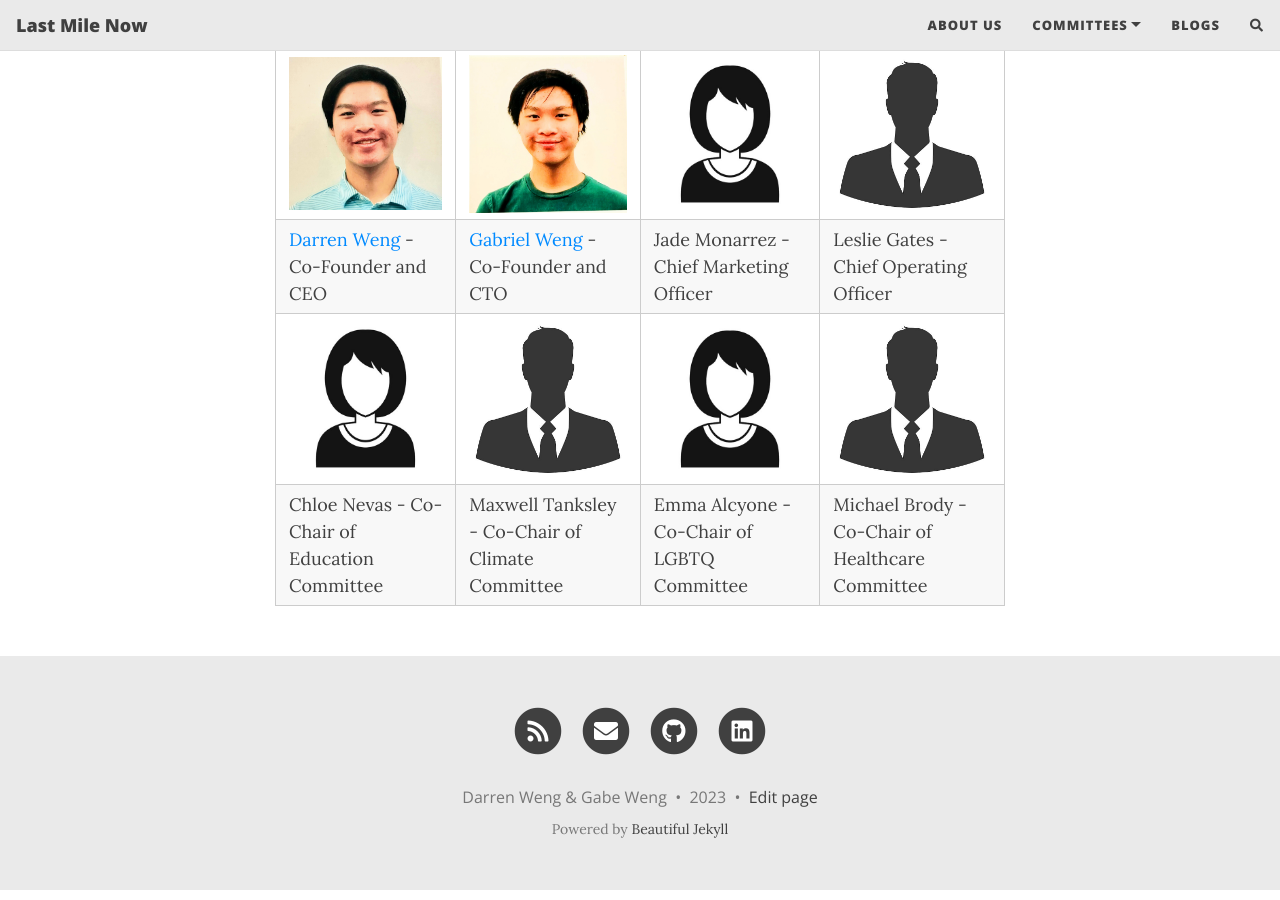
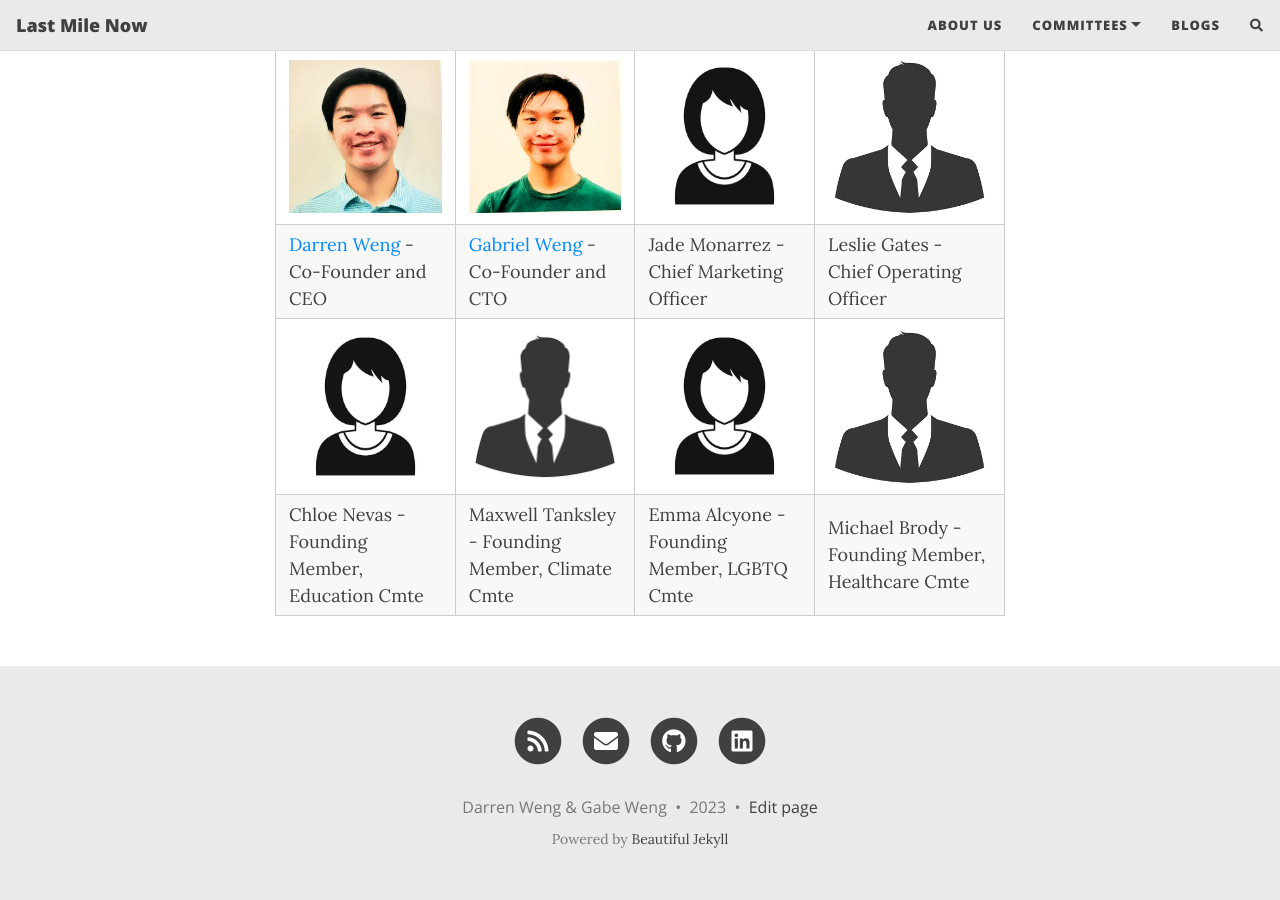
Before and after one commit to LastMileNow/lastmilenow.github.io, a Jekyll site: the page built from about.md, in a window 1280 px wide and 900 px high, scrolled down 998 px. Built offline with Jekyll 4.4.1, drawn with Linux system fonts in a browser that asks for light colours; nearby versions of some CDN libraries; comment, search, counter and statistics services are not loaded.

Commit message:
cmte founding members

```diff
--- a/about.md
+++ b/about.md
@@ -25,4 +25,4 @@ Committees are set up in each area and each committee will have monthly and quer
 |<img src="https://raw.githubusercontent.com/LastMileNow/lastmilenow.github.io/main/assets/img/darren_weng.jpg" alt="Darren Weng" width=250 /> | <img src="https://raw.githubusercontent.com/LastMileNow/lastmilenow.github.io/main/assets/img/gabeweng.jpg" alt="Gabe Weng" width=250 /> | <img src="https://raw.githubusercontent.com/LastMileNow/lastmilenow.github.io/main/assets/img/female_headshot.jpg" alt="Jade" width=250 /> | <img src="https://raw.githubusercontent.com/LastMileNow/lastmilenow.github.io/main/assets/img/male_headshot.jpg" alt="Leslie" width=250 /> |
 | [Darren Weng](https://www.darrenweng.com) - Co-Founder and CEO | [Gabriel Weng](https://www.gabrielweng.com) -  Co-Founder and CTO | Jade Monarrez - Chief Marketing Officer| Leslie Gates - Chief Operating Officer|
 |<img src="https://raw.githubusercontent.com/LastMileNow/lastmilenow.github.io/main/assets/img/female_headshot.jpg" alt="" width=250 /> | <img src="https://raw.githubusercontent.com/LastMileNow/lastmilenow.github.io/main/assets/img/male_headshot.jpg" alt="" width=250 /> | <img src="https://raw.githubusercontent.com/LastMileNow/lastmilenow.github.io/main/assets/img/female_headshot.jpg" alt="" width=250 /> | <img src="https://raw.githubusercontent.com/LastMileNow/lastmilenow.github.io/main/assets/img/male_headshot.jpg" alt="" width=250 /> |
-| Chloe Nevas - Co-Chair of Education Committee | Maxwell Tanksley -  Co-Chair of Climate Committee | Emma Alcyone - Co-Chair of LGBTQ Committee| Michael Brody - Co-Chair of Healthcare Committee|
+| Chloe Nevas - Founding Member, Education Cmte | Maxwell Tanksley - Founding Member, Climate Cmte | Emma Alcyone - Founding Member, LGBTQ Cmte| Michael Brody - Founding Member, Healthcare Cmte|
```
